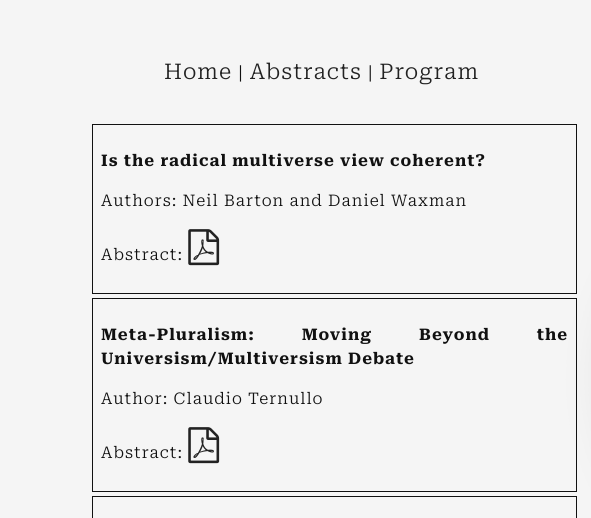
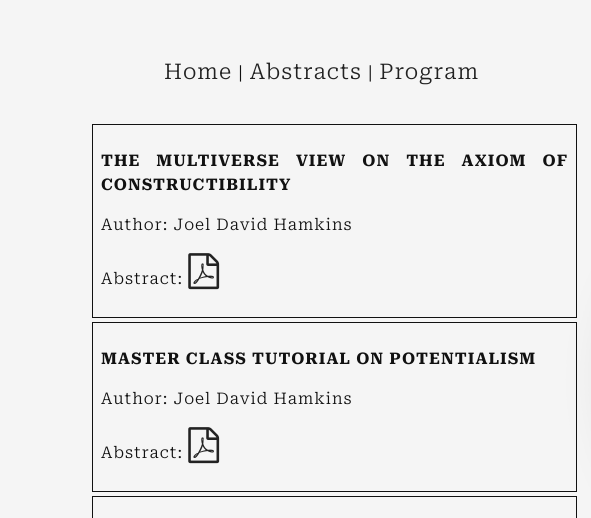
Before and after one commit to renatoleme/multiversemasterclass, a plain HTML site: page abstracts.html in a window 1280 px wide. Shown: the top 518 px of the page, 0-591 px from the left. Drawn offline with Linux system fonts and the light colour scheme.

Commit message:
abstacts and index change

```diff
--- a/abstracts.html
+++ b/abstracts.html
@@ -30,6 +30,28 @@
       </div>
 
       <div class="abstracts">
+        <div class="abs">
+          <p>
+              <b>THE MULTIVERSE VIEW ON THE AXIOM OF CONSTRUCTIBILITY</b>
+            </p>
+      <p>
+        Author: Joel David Hamkins
+      </p>
+      <p>
+        Abstract: <a href="assets/H_Multiverse_A_Cons.pdf"><i class="fa fa-file-pdf-o" style="font-size:36px"></i></a>
+      </p>
+      </div>
+      <div class="abs">
+        <p>
+            <b>MASTER CLASS TUTORIAL ON POTENTIALISM</b>
+          </p>
+    <p>
+      Author: Joel David Hamkins
+    </p>
+    <p>
+      Abstract: <a href="assets/H_Potentialism.pdf"><i class="fa fa-file-pdf-o" style="font-size:36px"></i></a>
+    </p>
+    </div>
     <div class="abs">
         <p>
             <b>Is the radical multiverse view coherent?</b>
```
Also changed, not shown: index.html (+1 -1 lines), 12 other files.
